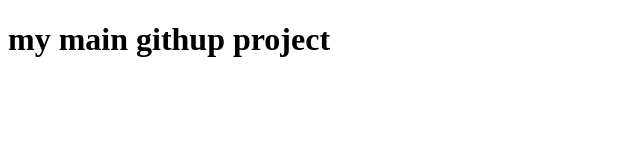
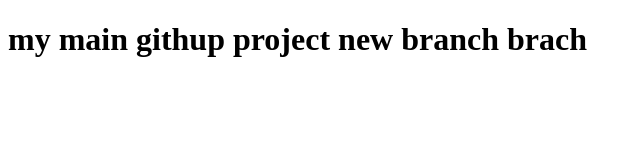
Before and after one commit to efesackan/SA-KAN, a plain HTML site: page index.html in a window 1280 px wide. Shown: the whole page, without its empty margins (0-641 px from the left). Drawn offline with Linux system fonts and the light colour scheme.

Commit message:
yeni branch eklentisi

```diff
--- a/index.html
+++ b/index.html
@@ -8,6 +8,7 @@
 <body>
 <h1>
     my main githup project
+    new branch brach
 </h1>
 </body>
 </html>
```
